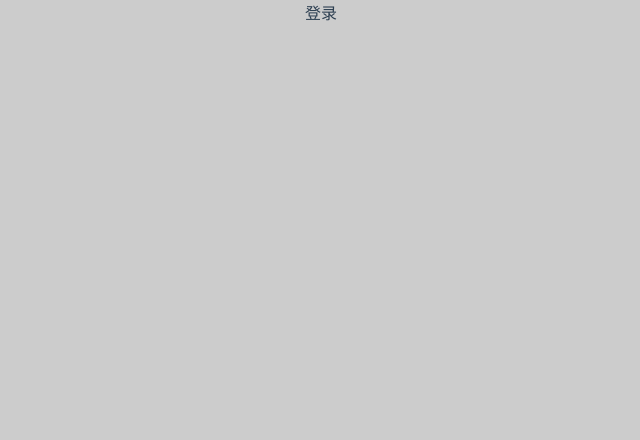
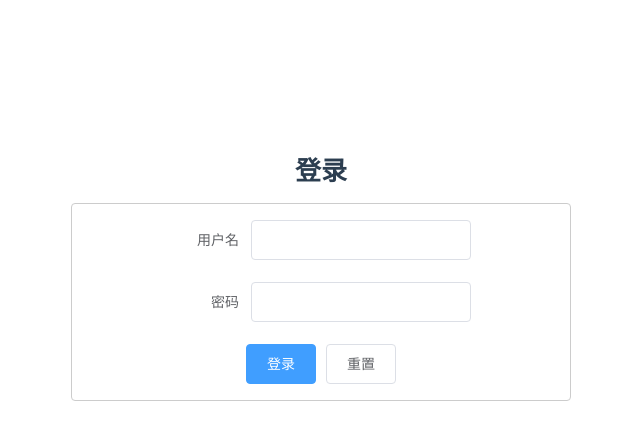
Before and after one commit to XCCLover/myStudyProject, a Vue app in the folder vue-first-project/: page /index in a window 1280 px wide. Shown: the top 440 px of the page, without its empty margins (319-959 px from the left). Built offline with nearby package versions, Linux system fonts and the light colour scheme; the HTML template or start-up script is replaced by a standard one.

Commit message:
登录页内容添加并添加elemntui框架

```diff
--- a/vue-first-project/package.json
+++ b/vue-first-project/package.json
@@ -10,6 +10,7 @@
     "build": "node build/build.js"
   },
   "dependencies": {
+    "element-ui": "^2.8.2",
     "less": "^3.9.0",
     "less-loader": "^5.0.0",
     "style-loader": "^0.23.1",
--- a/vue-first-project/src/App.vue
+++ b/vue-first-project/src/App.vue
@@ -18,5 +18,8 @@ export default {
   -moz-osx-font-smoothing: grayscale;
   text-align: center;
   color: #2c3e50;
+  margin: 0px;
+  width: 100%;
+  height: 100%;
 }
 </style>
--- a/vue-first-project/src/assets/css/common.css
+++ b/vue-first-project/src/assets/css/common.css
@@ -7,5 +7,4 @@ html body {
   height: 100%;
   width: 100%;
   margin: 0;
-  background: #ccc;
 }
--- a/vue-first-project/src/assets/css/common.less
+++ b/vue-first-project/src/assets/css/common.less
@@ -7,6 +7,5 @@ html {
     height: 100%;
     width: 100%;
     margin: 0;
-    background: #ccc;
   }
 }
--- /dev/null
+++ b/vue-first-project/src/components/homepage/home.vue
@@ -0,0 +1,13 @@
+<template>
+    <div>home页</div>
+</template>
+
+<script>
+export default {
+
+}
+</script>
+
+<style lang="less" scoped>
+
+</style>
--- a/vue-first-project/src/components/index.vue
+++ b/vue-first-project/src/components/index.vue
@@ -1,16 +1,67 @@
 <template>
   <div id="app">
-    <div class="">登录</div>
+    <div class="login-title">登录</div>
+    <div class="login-content">
+        <el-form ref="form" :model="formData" label-width="80px">
+            <el-form-item label="用户名">
+                <el-input v-model="formData.username"></el-input>
+            </el-form-item>
+            <el-form-item label="密码">
+                <el-input v-model="formData.password"></el-input>
+            </el-form-item>
+            <el-button type="primary" @click="doLogin">登录</el-button>
+            <el-button @click="doReset">重置</el-button>
+        </el-form>
+    </div>
   </div>
 </template>
 
 <script>
 
-export default {};
+export default {
+    data(){
+        return {
+            formData:{
+                username:'',
+                password:''
+            }
+        }
+    },
+    methods:{
+        doLogin(){
+            this.$router.push('/home')
+        },
+        doReset(){
+            this.formData.username='';
+            this.formData.password='';
+        }
+    }
+};
 </script>
 
 
 <style lang="less" scoped>
-
+    #app{
+        height: 100%;
+        padding-top: 150px;
+        box-sizing: border-box;
+        .login-title{
+            font-size: 26px;
+            font-weight: 700;
+            margin-bottom: 16px;
+        }
+        .login-content{
+            box-sizing: border-box;
+            padding: 16px;
+            width: 500px;
+            margin: 0 auto;
+            border: 1px solid #ccc;
+            border-radius: 4px;
+            .el-form{
+                width: 300px;
+                margin: 0 auto;
+            }
+        }
+    }
 
 </style>
--- a/vue-first-project/src/router/index.js
+++ b/vue-first-project/src/router/index.js
@@ -1,6 +1,7 @@
 import Vue from 'vue'
 import Router from 'vue-router'
 import index from '@/components/index'
+import home from '@/components/homepage/home'
 
 Vue.use(Router)
 
@@ -16,5 +17,10 @@ export default new Router({
     path: '/index',
     name: 'index',
     component: index
+  },
+  {
+    path: '/home',
+    name: 'home',
+    component: home
   }]
 })
```
Also changed, not shown: vue-first-project/src/main.js (+5 -2 lines), 1 other file (tests, documents, lock files or other folders).
